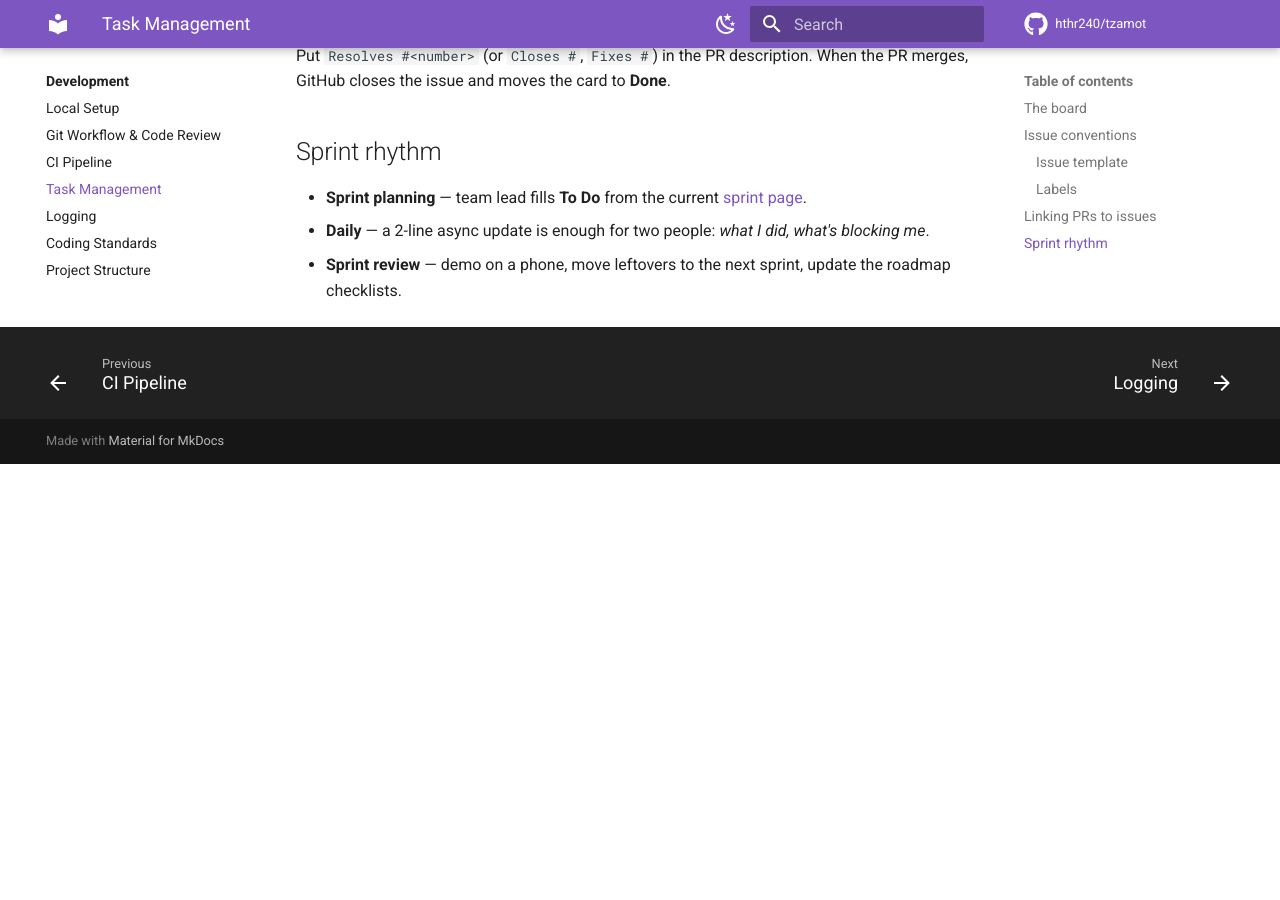
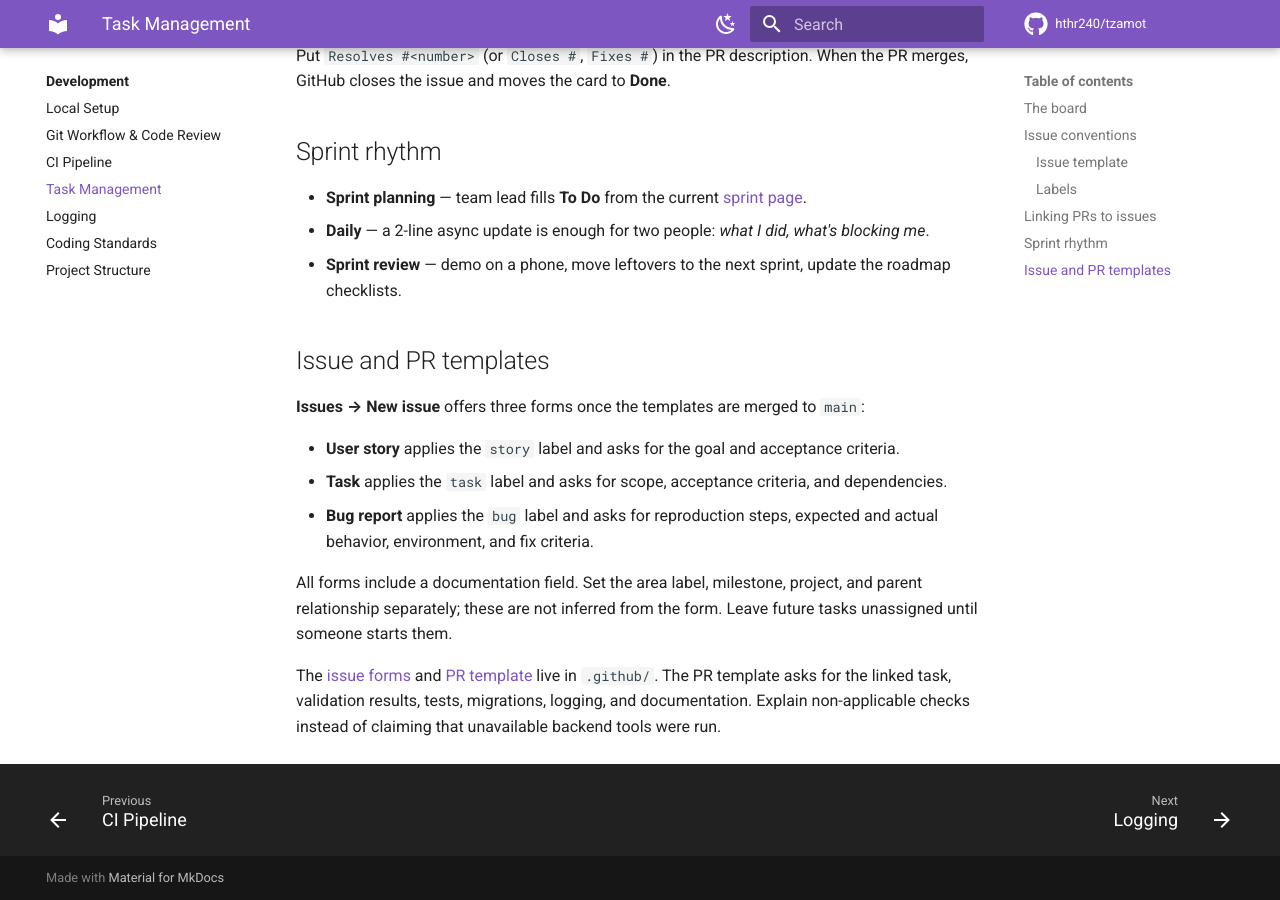
Before and after one commit to hthr240/tzamot, an MkDocs documentation site: the page built from docs/development/task-management.md, in a window 1280 px wide and 900 px high, scrolled down 1736 px. Built offline with MkDocs 1.6.1 and Material for MkDocs 9.7.7, drawn with Linux system fonts in a browser that asks for light colours; comment, search, counter and statistics services are not loaded; before the commit the page ends 2200 px from its top, so only the background shows below that.

Commit message:
Add issue forms and pull request template
Provide story, task and bug forms with matching labels, acceptance criteria and documentation fields. Add a PR checklist with applicable validation.

Co-authored-by: Copilot <223556219+Copilot@users.noreply.github.com>

```diff
--- a/docs/development/task-management.md
+++ b/docs/development/task-management.md
@@ -58,3 +58,21 @@ Put `Resolves #<number>` (or `Closes #`, `Fixes #`) in the PR description. When
 - **Sprint planning** — team lead fills **To Do** from the current [sprint page](../roadmap/index.md).
 - **Daily** — a 2-line async update is enough for two people: *what I did, what's blocking me*.
 - **Sprint review** — demo on a phone, move leftovers to the next sprint, update the roadmap checklists.
+
+## Issue and PR templates
+
+**Issues → New issue** offers three forms once the templates are merged to `main`:
+
+- **User story** applies the `story` label and asks for the goal and acceptance criteria.
+- **Task** applies the `task` label and asks for scope, acceptance criteria, and dependencies.
+- **Bug report** applies the `bug` label and asks for reproduction steps, expected and actual behavior, environment, and fix criteria.
+
+All forms include a documentation field. Set the area label, milestone, project,
+and parent relationship separately; these are not inferred from the form.
+Leave future tasks unassigned until someone starts them.
+
+The [issue forms](https://github.com/hthr240/tzamot/tree/main/.github/ISSUE_TEMPLATE)
+and [PR template](https://github.com/hthr240/tzamot/blob/main/.github/PULL_REQUEST_TEMPLATE.md)
+live in `.github/`. The PR template asks for the linked task, validation results,
+tests, migrations, logging, and documentation. Explain non-applicable checks
+instead of claiming that unavailable backend tools were run.
```
Also changed, not shown: .github/PULL_REQUEST_TEMPLATE.md (added), 3 other files.
